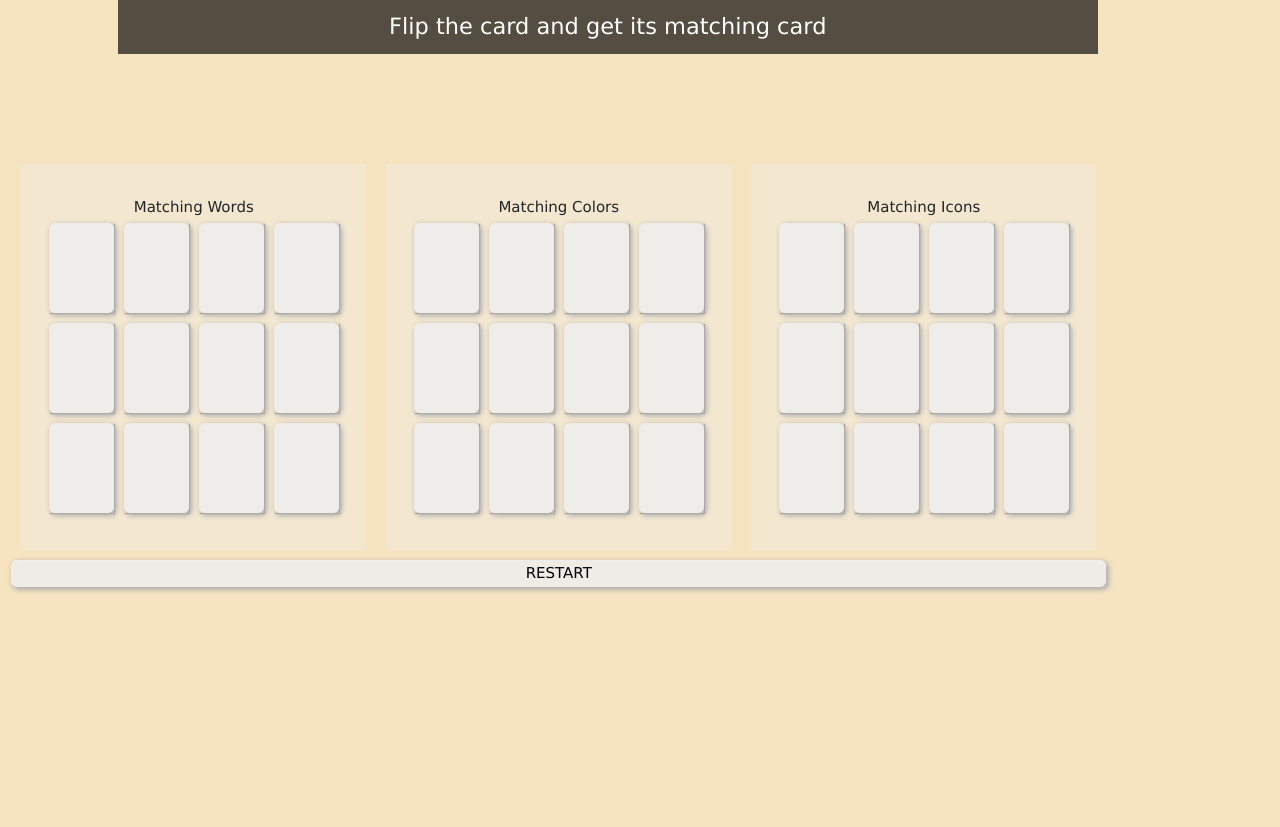
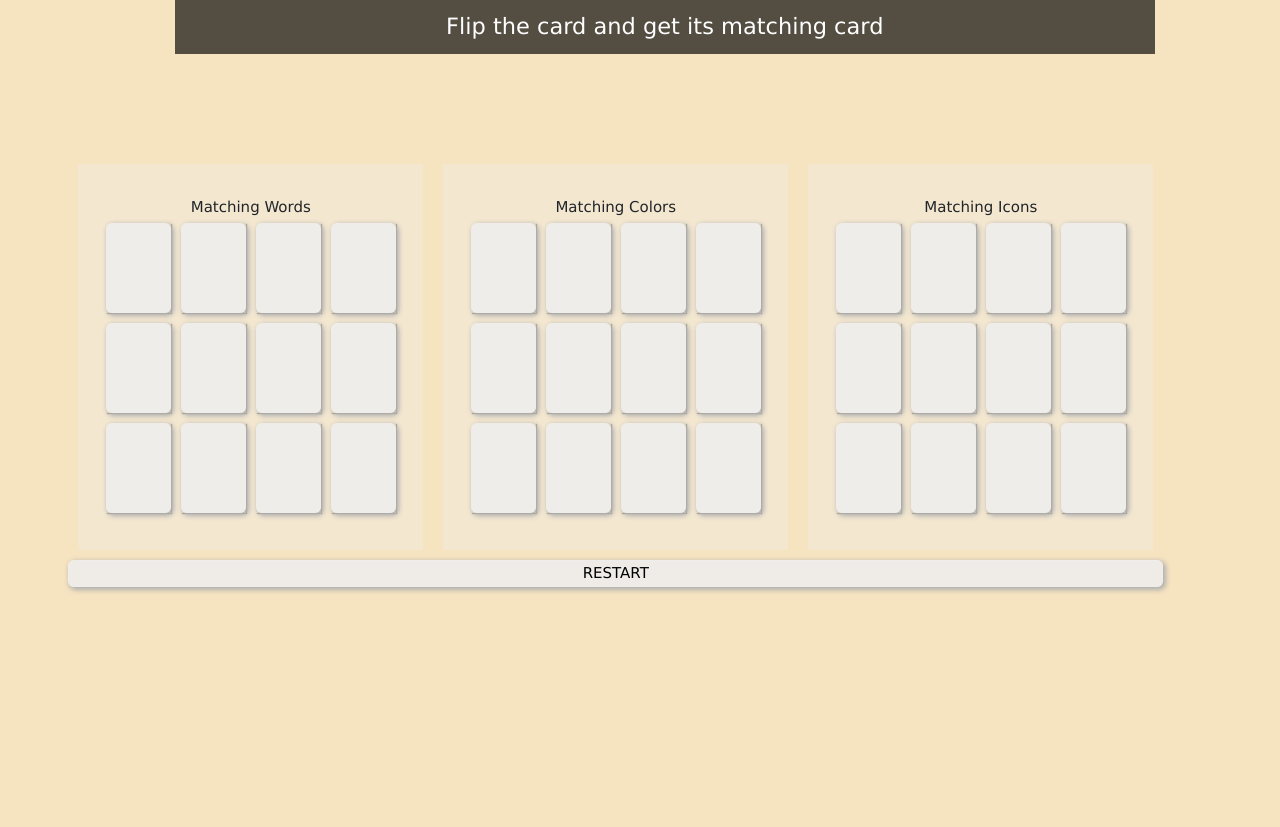
Before and after one commit to Edelin11/EdelinPortfolios, a PHP site: page /FlipWord/flipgame.html in a window 1280 px wide. Shown: the top 827 px of the page. Run offline with PHP 8.4, Linux system fonts and the light colour scheme; some libraries are stand-ins or nearby versions.

Commit message:
Positioning

```diff
--- a/FlipWord/flip.css
+++ b/FlipWord/flip.css
@@ -7,6 +7,9 @@ body {
     top: 0px;
     margin-bottom: 100px;
     background-color: #000000a8;
+    transform: translate(5%, 0%);
+}
+.all-position{
     transform: translate(5%, 0%);
 }
 .group{
--- a/FlipWord/flipgame.html
+++ b/FlipWord/flipgame.html
@@ -15,7 +15,7 @@
 </head>
 <body>
 
-<div class="container w3-center row">
+<div class="container w3-center all-position row">
     <div class="w3-content container w3-center top">
         <div class="w3-center container group">Flip the card and get its matching card</div>
     </div>
```
